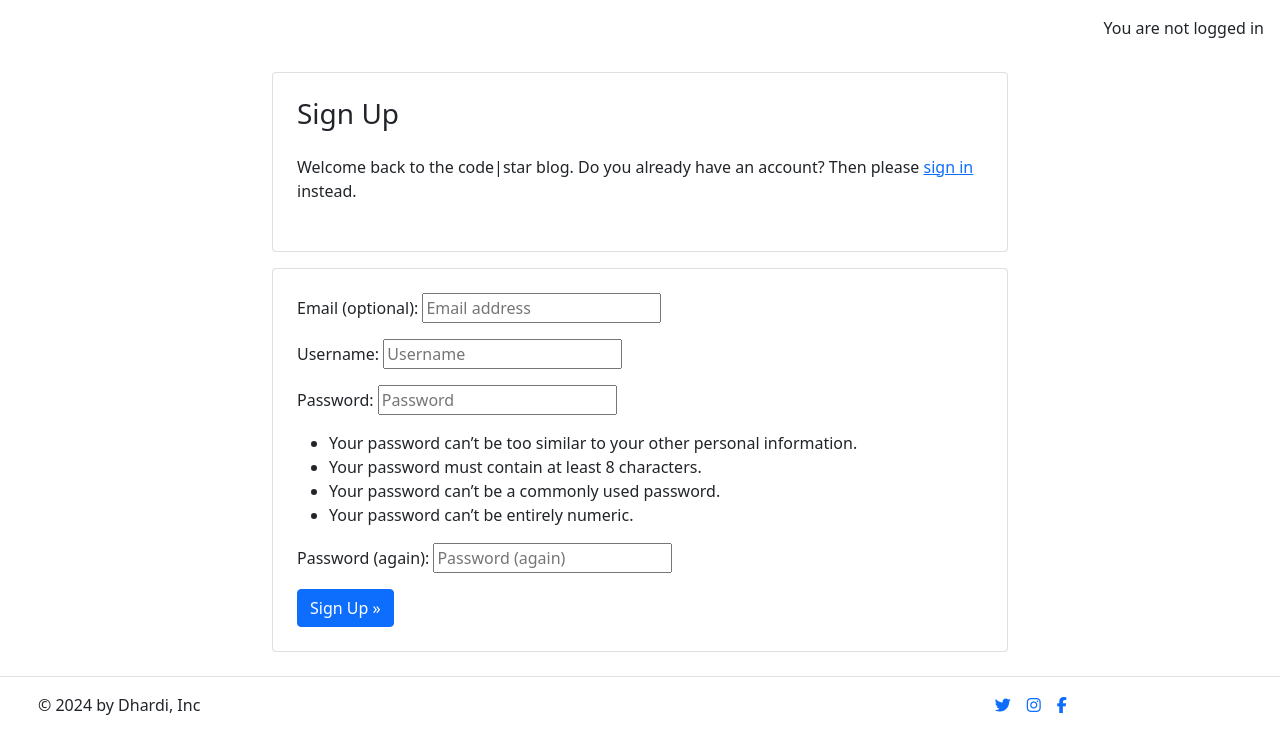
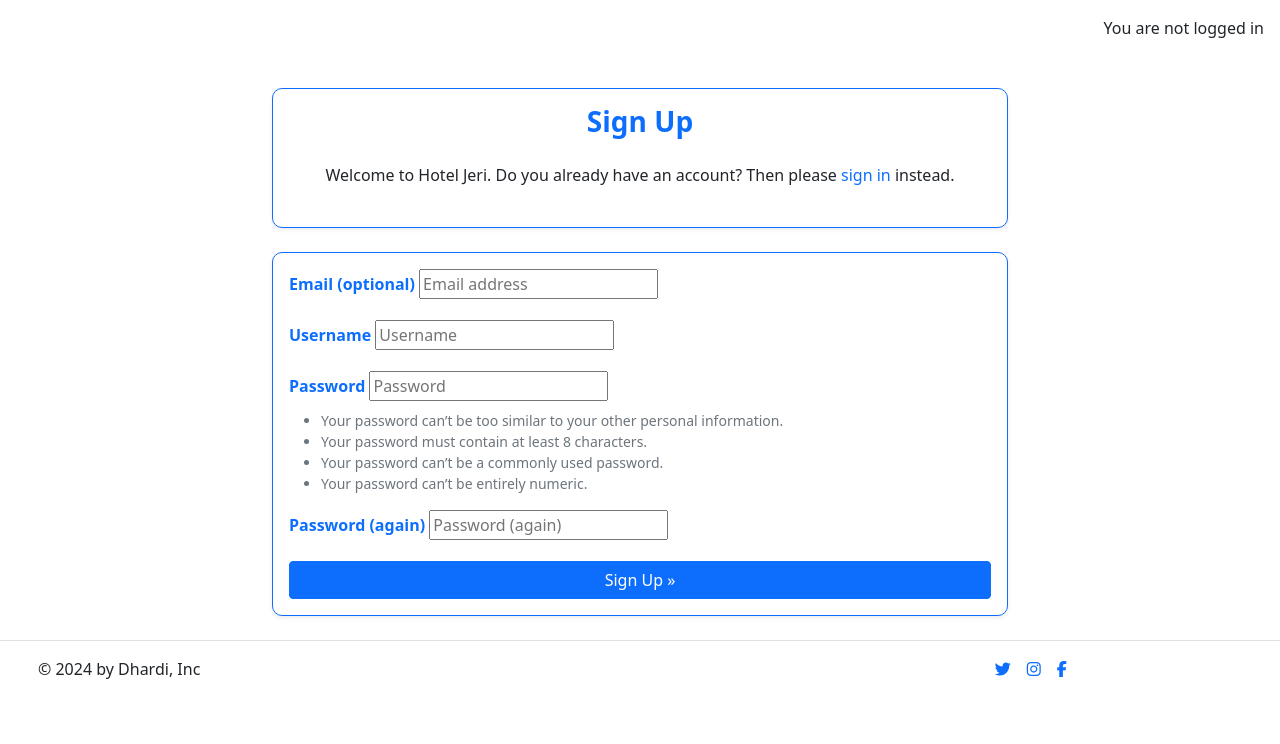
Before and after one commit to dhardi/hoteljeri, a Django app: page /accounts/signup/ in a window 1280 px wide. Shown: the part 56-800 px from the top of the page. Run offline with Django 4.2, Linux system fonts and the light colour scheme; some libraries are stand-ins or nearby versions.

Commit message:
added some style template change sign in register

```diff
--- a/bookings/templates/bookings/user_bookings.html
+++ b/bookings/templates/bookings/user_bookings.html
@@ -13,6 +13,7 @@
                     <div>
                         <h5 class="mb-0">{{ booking.room.name }}</h5>
                         <p class="mb-0">{{ booking.start_time|date:"F d, Y" }} to {{ booking.end_time|date:"F d, Y" }}</p>
+                        <p class="mb-0">Amount to pay: £{{ booking.total_price }}</p>
                     </div>
                     <div>
                         <a href="{% url 'change_booking' booking.pk %}" class="btn btn-warning btn-sm me-2">Change</a>
--- a/static/css/style.css
+++ b/static/css/style.css
@@ -0,0 +1,52 @@
+.card {
+    border-radius: 10px;
+}
+.form-label {
+    font-weight: bold;
+    color: #0d6efd;
+}
+.form-control:focus {
+    border-color: #0d6efd;
+    box-shadow: 0 0 0 0.25rem rgba(13, 110, 253, 0.25);
+}
+.btn-primary {
+    background-color: #0d6efd;
+    border-color: #0d6efd;
+}
+.btn-primary:hover {
+    background-color: #0b5ed7;
+    border-color: #0a58ca;
+}
+
+.card {
+    border-radius: 10px;
+    border: 1px solid #0d6efd;
+}
+.card-title {
+    font-weight: bold;
+    color: #0d6efd;
+}
+.form-label {
+    font-weight: bold;
+    color: #0d6efd;
+}
+.form-control:focus {
+    border-color: #0d6efd;
+    box-shadow: 0 0 0 0.25rem rgba(13, 110, 253, 0.25);
+}
+.btn-primary {
+    background-color: #0d6efd;
+    border-color: #0d6efd;
+}
+.btn-primary:hover {
+    background-color: #0b5ed7;
+    border-color: #0a58ca;
+}
+.text-center a {
+    color: #0d6efd;
+    text-decoration: none;
+}
+.text-center a:hover {
+    color: #0b5ed7;
+    text-decoration: underline;
+}
--- a/templates/account/signup.html
+++ b/templates/account/signup.html
@@ -5,38 +5,47 @@
 {% block head_title %}{% trans "Signup" %}{% endblock %}
 
 {% block content %}
-<div class="container">
-  <div class="row">
-    <div class="col-md-8 mt-3 offset-md-2">
-      <div class="card p-4">
-        <h3 class="mb-4">{% trans "Sign Up" %}</h3>
-
-        <p class="mb-4">{% blocktrans %}
-          Welcome back to the code|star blog.
-          Do you already have an account? Then please
-          <a class="link" href="{{ login_url }}">sign in</a>
+<div class="container mt-5">
+  <div class="row justify-content-center">
+    <div class="col-md-8">
+      <div class="card shadow-sm">
+        <div class="card-body">
+          <h3 class="card-title text-center mb-4">{% trans "Sign Up" %}</h3>
+          <p class="text-center mb-4">{% blocktrans %}
+            Welcome to Hotel Jeri. Do you already have an account? Then please
+            <a href="{{ login_url }}">sign in</a>
             instead.
           {% endblocktrans %}</p>
         </div>
       </div>
     </div>
-  <div class="row">
-    <div class="col-md-8 mt-3 offset-md-2">
-      <div class="card p-4">
-        <form class="signup" id="signup_form" method="post"
-          action="{% url 'account_signup' %}">
+  </div>
+  <div class="row justify-content-center mt-4">
+    <div class="col-md-8">
+      <div class="card shadow-sm">
+        <div class="card-body">
+          <form class="signup" id="signup_form" method="post" action="{% url 'account_signup' %}">
             {% csrf_token %}
-          {{ form.as_p }}
+            {% for field in form %}
+              <div class="mb-3">
+                <label for="{{ field.id_for_label }}" class="form-label">{{ field.label }}</label>
+                {{ field }}
+                {% if field.help_text %}
+                  <div class="form-text">{{ field.help_text }}</div>
+                {% endif %}
+                {% for error in field.errors %}
+                  <div class="invalid-feedback d-block">{{ error }}</div>
+                {% endfor %}
+              </div>
+            {% endfor %}
             {% if redirect_field_value %}
-          <input type="hidden" name="{{ redirect_field_name }}"
-            value="{{ redirect_field_value }}" />
+              <input type="hidden" name="{{ redirect_field_name }}" value="{{ redirect_field_value }}">
             {% endif %}
-          <button class="btn btn-primary btn-signup" type="submit">
-            {% trans "Sign Up" %} &raquo;</button>
+            <button class="btn btn-primary w-100" type="submit">{% trans "Sign Up" %} &raquo;</button>
           </form>
         </div>
       </div>
     </div>
   </div>
-
+</div>
 {% endblock %}
```
Also changed, not shown: bookings/templates/bookings/booking_success.html (+46 -11 lines), templates/account/login.html (+35 -23 lines). Lines whose indentation alone changed are shown as unchanged.
